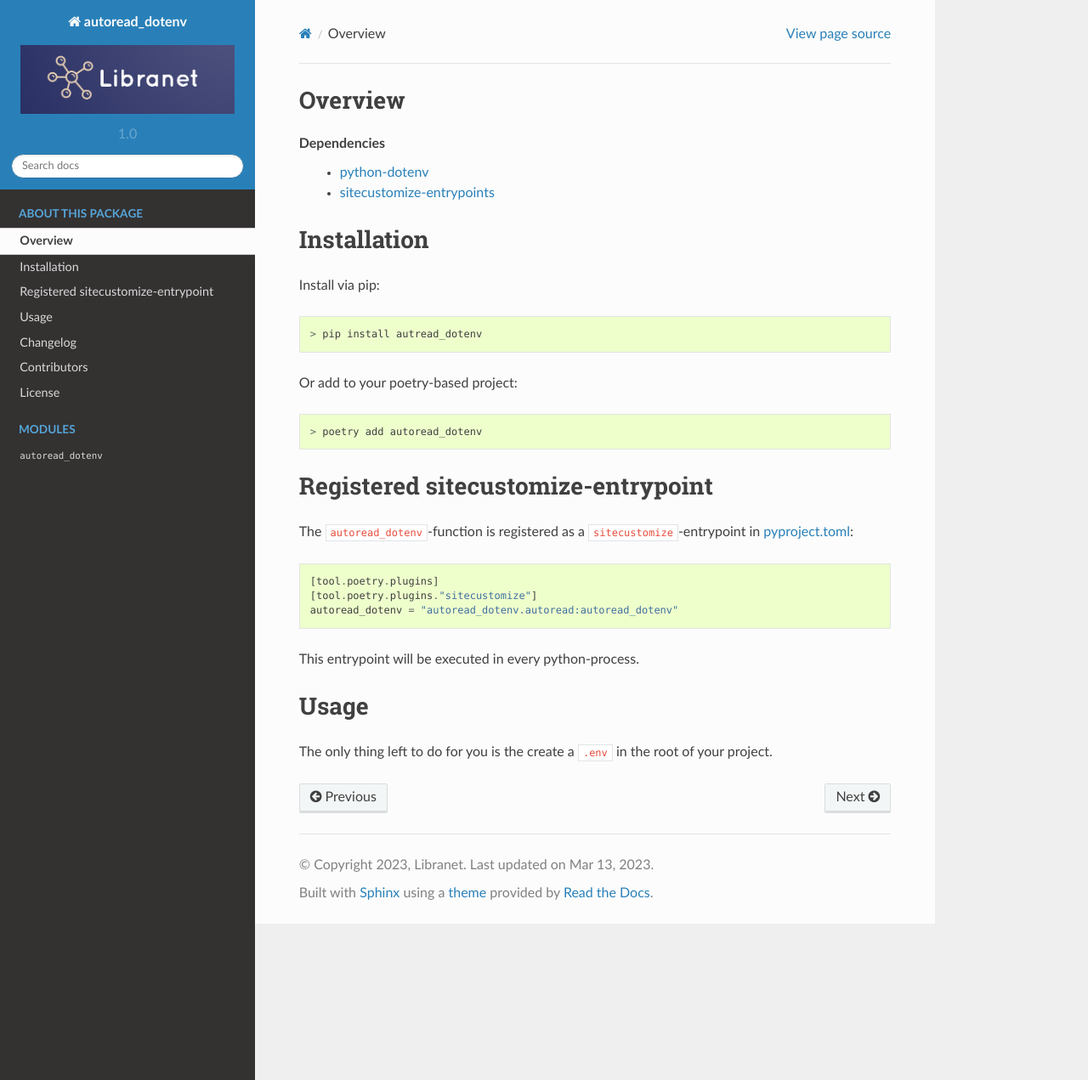
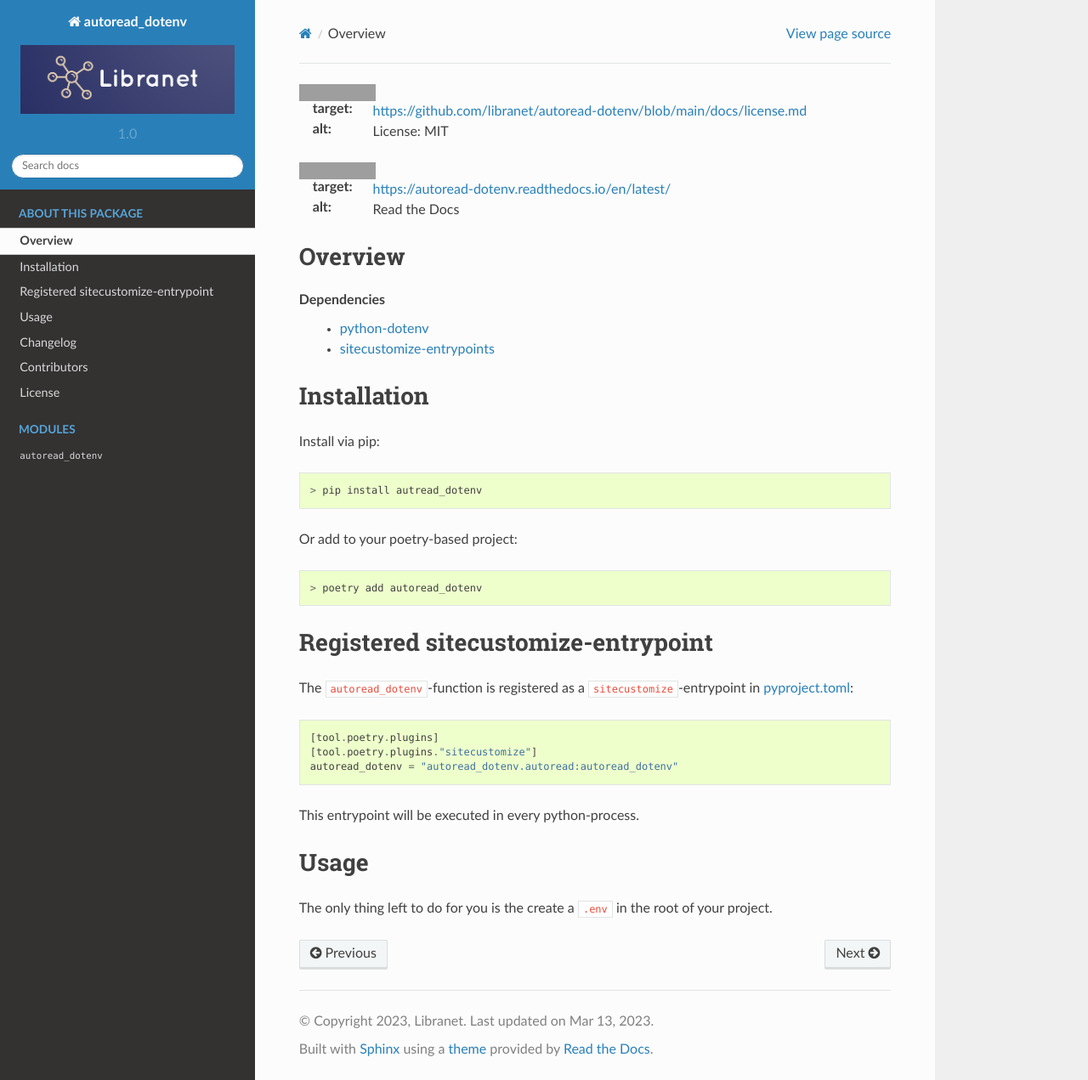
Before and after one commit to libranet/autoread-dotenv, a Sphinx documentation site: the page built from docs/readme.rst, in a window 1280 px wide and 1271 px high. Shown: the whole window at 85% size. Built offline with Sphinx 7.4.7 and the Read the Docs theme 2.0.0, drawn with Linux system fonts in a browser that asks for light colours; grey boxes are pictures that could not be loaded.

Commit message:
Update readme.rst
add badges

```diff
--- a/docs/readme.rst
+++ b/docs/readme.rst
@@ -1,4 +1,10 @@
+.. image:: https://img.shields.io/badge/license-MIT-blue.svg
+:target: https://github.com/libranet/autoread-dotenv/blob/main/docs/license.md
+:alt: License: MIT
 
+.. image:: https://readthedocs.org/projects/autoread-dotenv/badge/?version=latest
+:target: https://autoread-dotenv.readthedocs.io/en/latest/
+:alt: Read the Docs
 Overview
 --------
 
```
